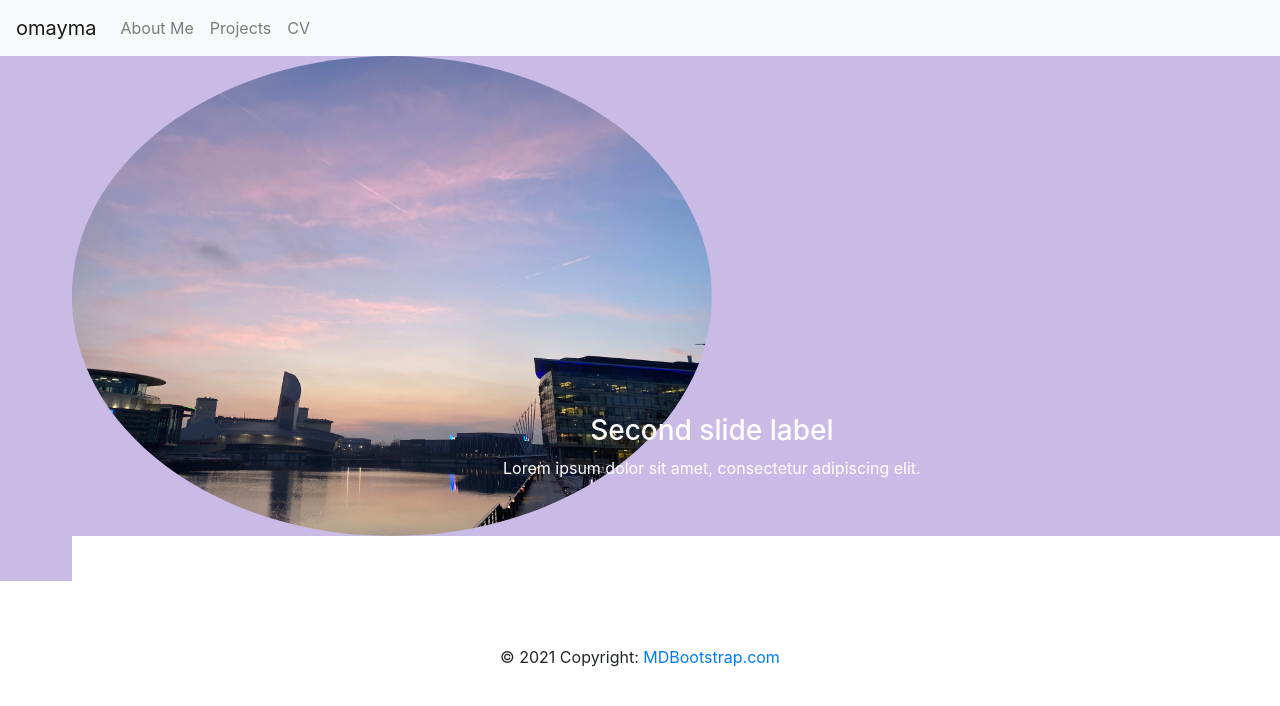
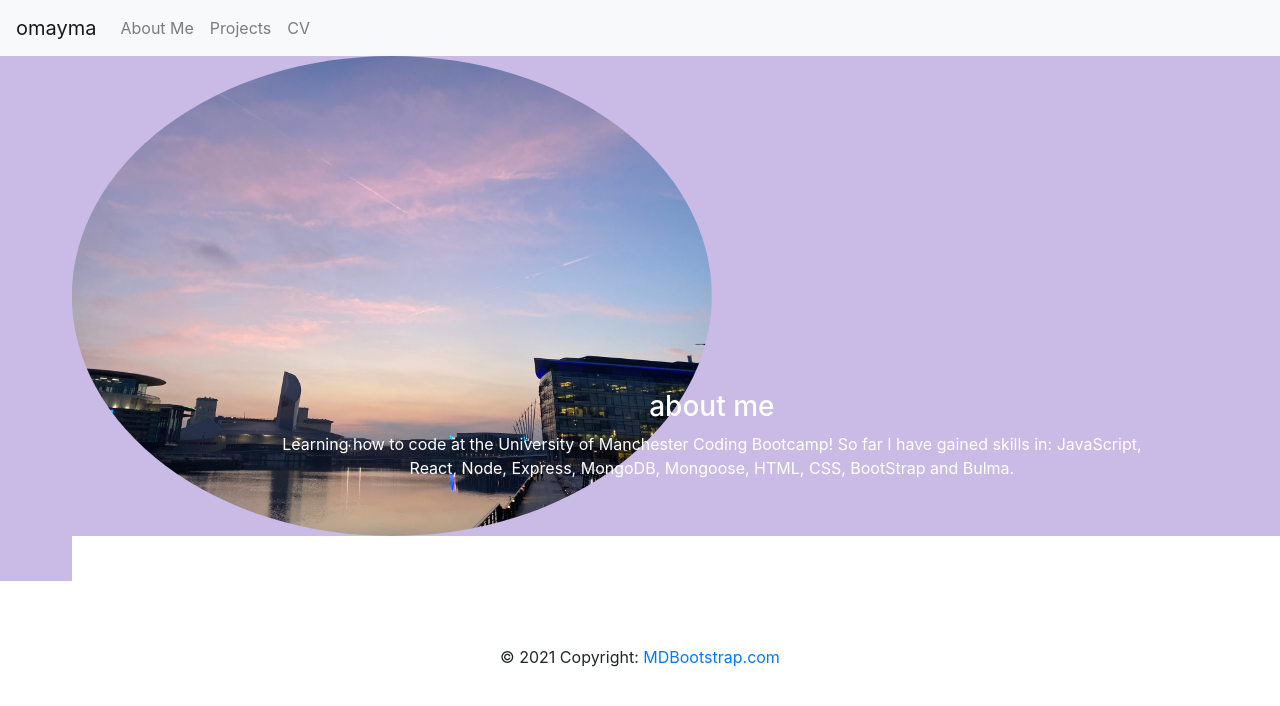
Before and after one commit to omaymaahmad/react-profile, a React (Create React App) app: page / in a window 1280 px wide. Shown: the top 706 px of the page. Built offline with nearby package versions, Linux system fonts and the light colour scheme.

Commit message:
feat: text to carousel

```diff
--- a/src/Components/AboutMe.js
+++ b/src/Components/AboutMe.js
@@ -18,8 +18,8 @@ function AboutMe () {
     />
     </div>
     <Carousel.Caption>
-      <h3>First slide label</h3>
-      <p>Nulla vitae elit libero, a pharetra augue mollis interdum.</p>
+      <h3>omayma ahmad</h3>
+      <p>aspiring software engineer</p>
     </Carousel.Caption>
   </Carousel.Item>
   <Carousel.Item>
@@ -31,8 +31,8 @@ function AboutMe () {
     />
 </div>
     <Carousel.Caption>
-      <h3>Second slide label</h3>
-      <p>Lorem ipsum dolor sit amet, consectetur adipiscing elit.</p>
+      <h3>about me</h3>
+      <p>Learning how to code at the University of Manchester Coding Bootcamp! So far I have gained skills in: JavaScript, React, Node, Express, MongoDB, Mongoose, HTML, CSS, BootStrap and Bulma.</p>
     </Carousel.Caption>
   </Carousel.Item>
 
```
